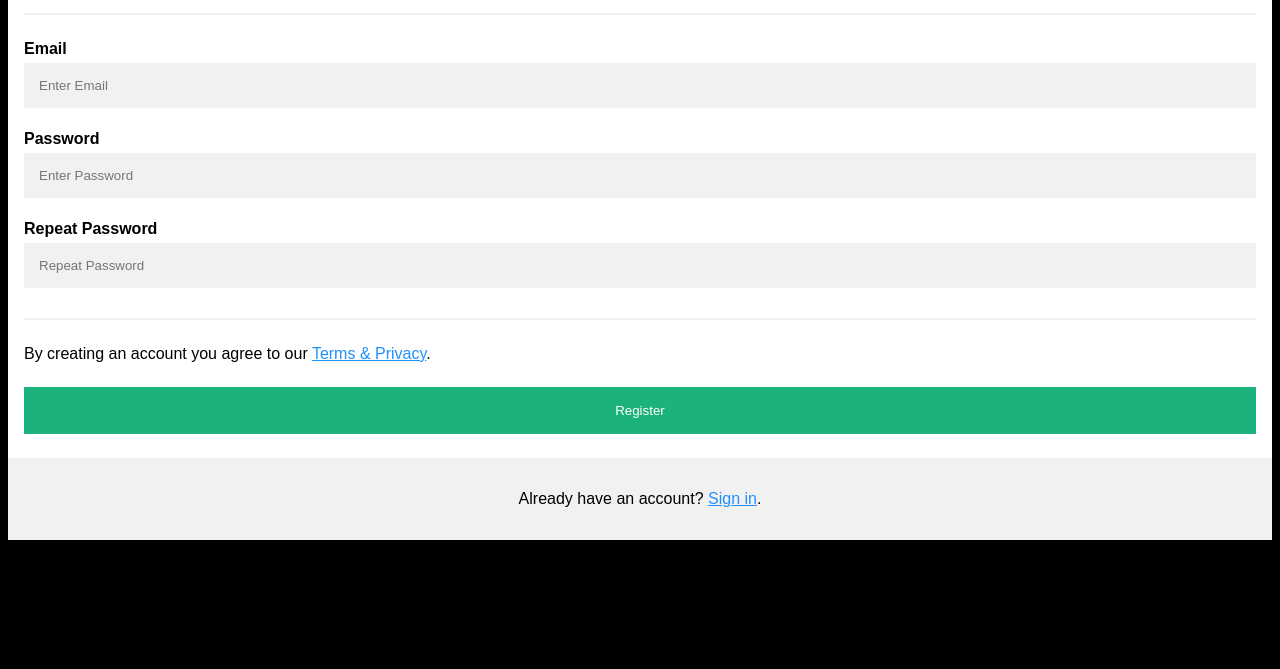
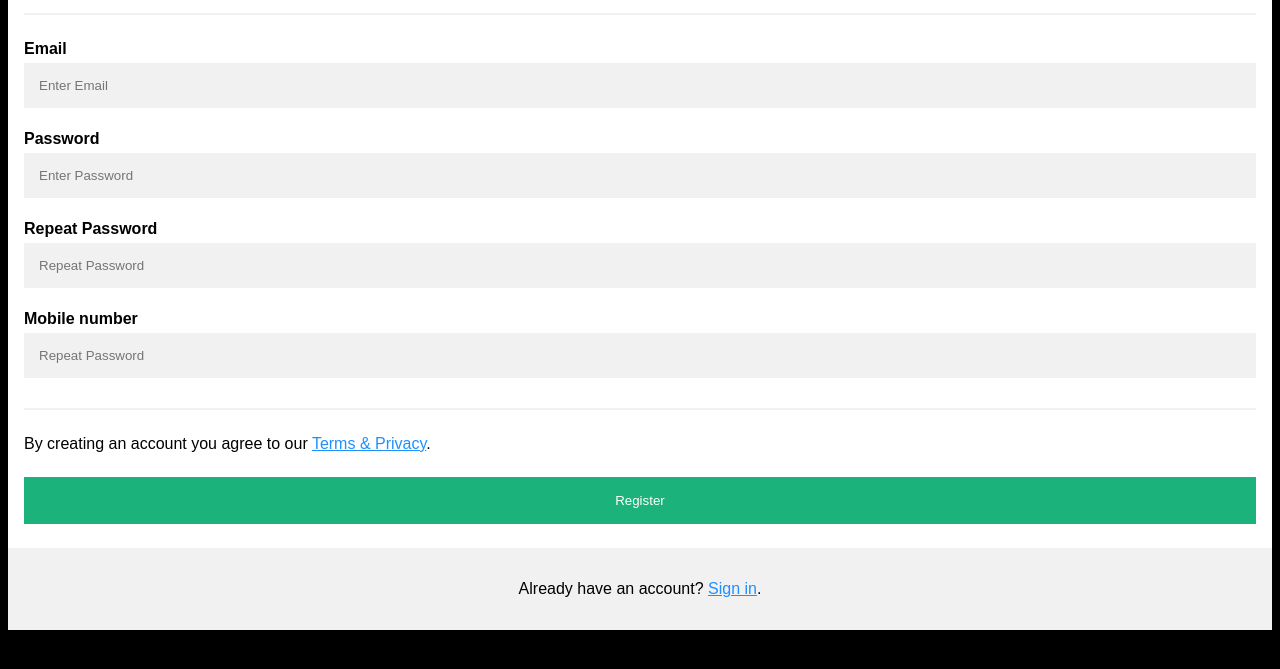
Before and after one commit to SAIDHARSHAN75/github-demo, a plain HTML site: page index.html in a window 1280 px wide. Shown: the part 125-794 px from the top of the page. Drawn offline with Linux system fonts and the light colour scheme.

Commit message:
changes made on index.html

```diff
--- a/index.html
+++ b/index.html
@@ -83,6 +83,9 @@ a {
 
     <label for="psw-repeat"><b>Repeat Password</b></label>
     <input type="password" placeholder="Repeat Password" name="psw-repeat" id="psw-repeat" required>
+
+    <label for="psw-repeat"><b>Mobile number</b></label>
+    <input type="password" placeholder="Repeat Password" name="psw-repeat" id="psw-repeat" required>
     <hr>
     <p>By creating an account you agree to our <a href="#">Terms & Privacy</a>.</p>
 
```
